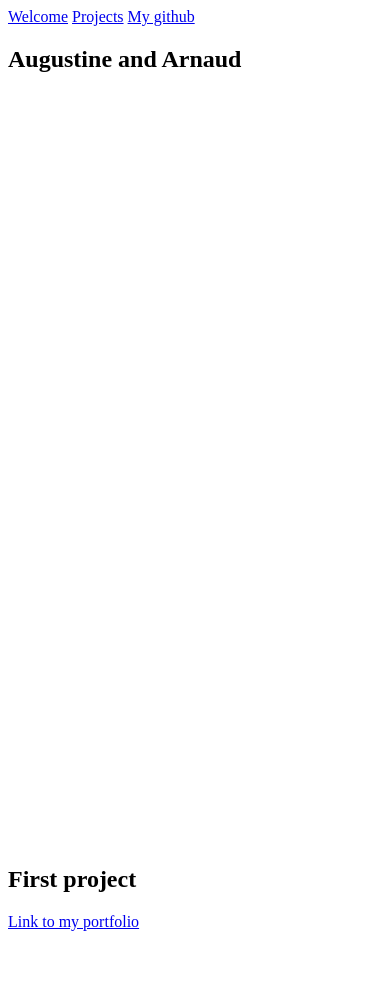
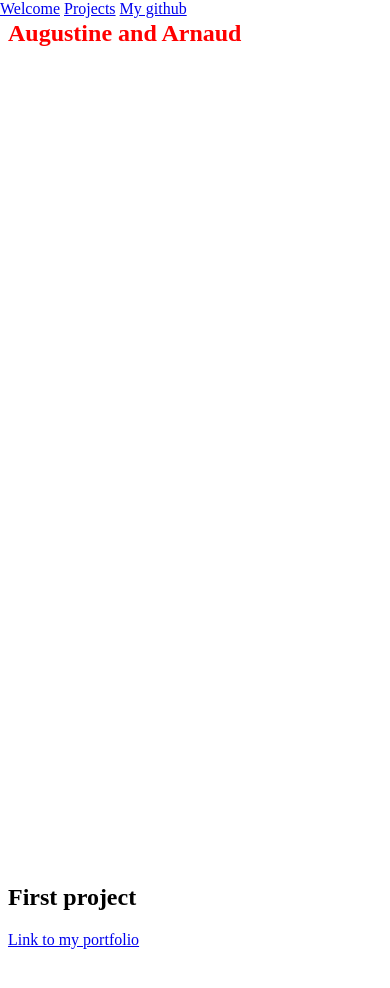
Before and after one commit to ababaug/Augustine-and-Arnaud-Team, a plain HTML site: page index.html in a window 390 px wide. Shown: the top 988 px of the page. Drawn offline with Linux system fonts and the light colour scheme.

Commit message:
style css added

```diff
--- a/css/style.css
+++ b/css/style.css
@@ -0,0 +1,17 @@
+section {
+    height: 100vh;
+}
+
+nav{
+    position: fixed;
+    width: 100%;
+    top: 0%;
+    left: 0;
+
+}
+
+@media screen and (max-width: 600px) {
+    h1 {
+        color: red;
+    }
+}
--- a/index.html
+++ b/index.html
@@ -12,10 +12,10 @@
       <a href="#projects">Projects</a>
       <a id="profile-link" target="_blank" href="https://github.com/austync/Augustine-and-Arnaud-Team">My github</a>
     </nav>
-    <section style="height: 800px;" id="welcome-section">
+    <section id="welcome-section">
       <h1>Augustine and Arnaud</h1>
     </section>
-    <section style="height: 800px;" id="projects">
+    <section id="projects">
       <h2 class="project-tile">First project</h2>
       <a href="https://www.delftstack.com/howto/javascript/javascript-max-of-array/">Link to my portfolio</a>
     </section>
```
